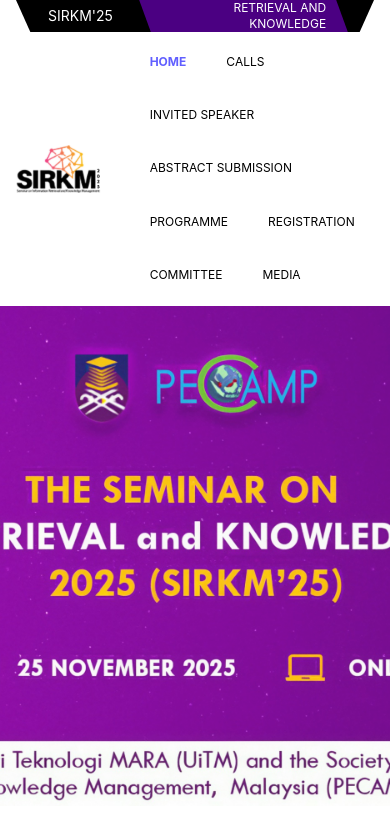
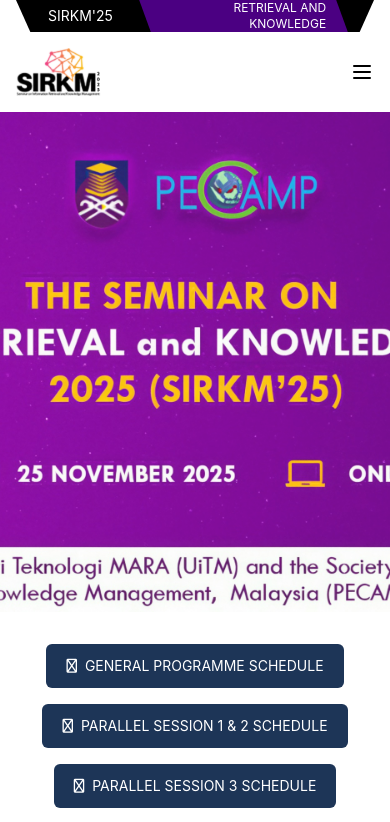
Before and after one commit to zafarshahrin/SIRKM2025, a Vue app: page /home in a window 390 px wide. Shown: the top 822 px of the page. Built offline with nearby package versions, Linux system fonts and the light colour scheme.

Commit message:
hide navbar

```diff
--- a/src/components/uicomponents/navbar.vue
+++ b/src/components/uicomponents/navbar.vue
@@ -3,7 +3,6 @@
     <!-- ✅ Title section always top-right -->
     <div class="w-full flex justify-end">
       <div class="max-w-6xl mx-auto w-full px-4 sm:px-6 md:px-8 flex justify-end">
-        <!-- Black slanted div -->
         <div
           class="bg-black text-white font-bold flex items-center px-6 gap-4 pr-8"
           style="clip-path: polygon(0% 0%, 100% 0%, 96% 100%, 4% 100%)"
@@ -32,8 +31,29 @@
           </router-link>
         </div>
 
-        <!-- Navigation -->
-        <div class="text-black text-[12px]">
+        <!-- Hamburger (mobile only) -->
+        <button
+          class="sm:hidden text-black focus:outline-none"
+          @click="menuOpen = !menuOpen"
+        >
+          <!-- Icon -->
+          <svg
+            class="w-6 h-6"
+            fill="none"
+            stroke="currentColor"
+            viewBox="0 0 24 24"
+          >
+            <path
+              stroke-linecap="round"
+              stroke-linejoin="round"
+              stroke-width="2"
+              d="M4 6h16M4 12h16M4 18h16"
+            />
+          </svg>
+        </button>
+
+        <!-- Navigation (desktop) -->
+        <div class="hidden sm:block text-black text-[12px]">
           <ul class="flex gap-6 flex-wrap">
             <li
               v-for="item in navItems"
@@ -51,18 +71,39 @@
         </div>
       </div>
     </div>
+
+    <!-- Mobile menu -->
+    <div
+      v-if="menuOpen"
+      class="sm:hidden bg-white shadow-md absolute top-[100%] left-0 w-full z-50"
+    >
+      <ul class="flex flex-col gap-4 p-4 text-black text-sm">
+        <li
+          v-for="item in navItems"
+          :key="item.path"
+          @click="goTo(item.path); menuOpen = false"
+          class="cursor-pointer hover:text-red-800 border-b border-gray-200 pb-2"
+          :class="{
+            'text-indigo-500 font-bold': isActive(item).value,
+          }"
+        >
+          {{ item.name }}
+        </li>
+      </ul>
+    </div>
   </header>
 </template>
 
 <script setup>
-import { computed } from "vue";
+import { ref, computed } from "vue";
 import { useRoute, useRouter } from "vue-router";
 import logo from "@/assets/logo3.png";
 
 const route = useRoute();
 const router = useRouter();
+const menuOpen = ref(false);
 
-// Define nav items with routeName to match route.name
+// Define nav items
 const navItems = [
   { name: "HOME", path: "/", routeName: "home" },
   { name: "CALLS", path: "/calls", routeName: "calls" },
@@ -98,6 +139,7 @@
 
 <style scoped>
 header {
+  position: relative;
   box-shadow: 0 2px 4px rgba(0, 0, 0, 0.1);
 }
 </style>
```
